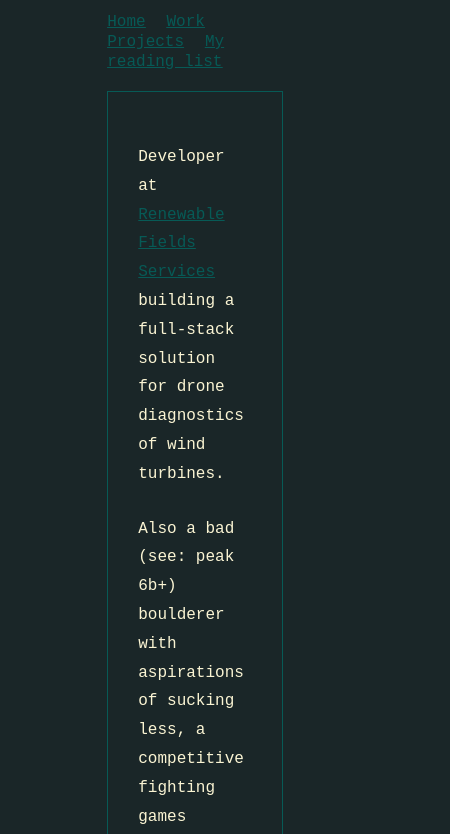
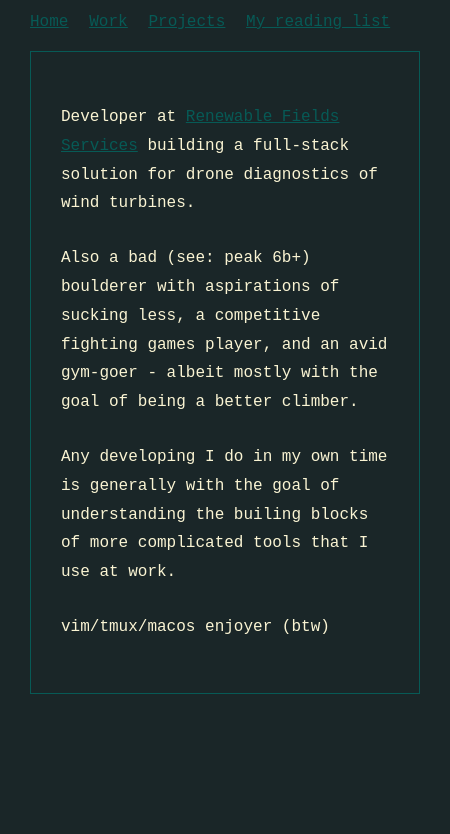
Before and after one commit to jacky-ct/simple-portfolio, a plain HTML site: page index.html in a window 390 px wide. Shown: the part 73-907 px from the top of the page, 450 px wide, since content can reach past the window. After the commit the page ends 844 px from the top, so only its background shows below. Drawn offline with Linux system fonts and the light colour scheme.

Commit message:
make body responsive to device type

```diff
--- a/index.css
+++ b/index.css
@@ -1,7 +1,8 @@
 body {
   background-color: #1a2628;
   font-family: monospace;
-  width: 45%;
+  width: 100%;
+  max-width: 900px;
   margin: auto;
   padding: 30px;
   font-size: 18px;
@@ -28,6 +29,7 @@ p {
   display: inline-block;
   width: auto;
   padding: 7px;
+  font-size: 18px;
 }
 
 .linksection {
```
